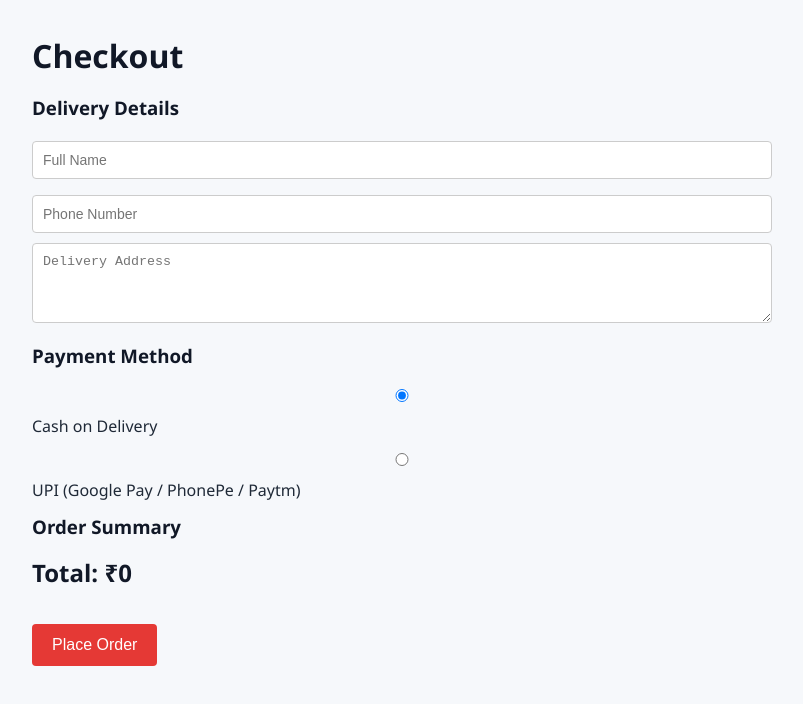
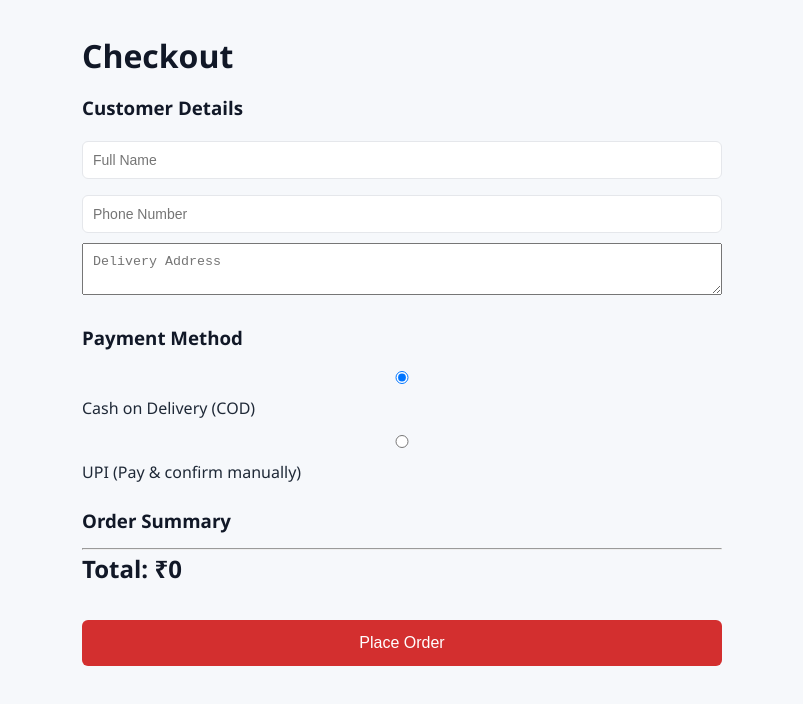
Before and after one commit to cahrithikn-crypto/stationarywala, a Next.js app: page /checkout in a window 1280 px wide. Shown: the top 704 px of the page, without its empty margins (238-1041 px from the left). Built offline with nearby package versions, Linux system fonts and the light colour scheme.

Commit message:
Update checkout.js

```diff
--- a/src/pages/checkout.js
+++ b/src/pages/checkout.js
@@ -4,15 +4,18 @@ import { useRouter } from "next/router";
 export default function Checkout() {
   const router = useRouter();
   const [cart, setCart] = useState([]);
-  const [method, setMethod] = useState("COD");
+  const [paymentMethod, setPaymentMethod] = useState("COD");
+  const [loading, setLoading] = useState(false);
 
+  // Customer details
   const [name, setName] = useState("");
   const [phone, setPhone] = useState("");
   const [address, setAddress] = useState("");
 
+  // Load cart
   useEffect(() => {
-    const stored = JSON.parse(localStorage.getItem("cart")) || [];
-    setCart(stored);
+    const storedCart = JSON.parse(localStorage.getItem("cart")) || [];
+    setCart(storedCart);
   }, []);
 
   const total = cart.reduce(
@@ -26,128 +29,121 @@ export default function Checkout() {
       return;
     }
 
-    const order = {
-      customer: { name, phone, address },
-      items: cart,
-      total,
-      paymentMethod: method,
-      status: method === "COD" ? "Pending" : "Paid",
-    };
+    setLoading(true);
 
-    await fetch("/api/orders", {
+    const res = await fetch("/api/orders", {
       method: "POST",
       headers: { "Content-Type": "application/json" },
-      body: JSON.stringify(order),
+      body: JSON.stringify({
+        customer: { name, phone, address },
+        items: cart,
+        total,
+        paymentMethod,
+        status: paymentMethod === "COD" ? "Pending" : "Paid",
+      }),
     });
 
-    localStorage.removeItem("cart");
-    alert("Order placed successfully!");
-    router.push("/");
+    if (res.ok) {
+      localStorage.removeItem("cart");
+      alert("Order placed successfully!");
+      router.push("/");
+    } else {
+      alert("Something went wrong");
+    }
+
+    setLoading(false);
   }
 
   return (
-    <div style={{ padding: 30, maxWidth: 800, margin: "auto" }}>
+    <div style={{ padding: 30, maxWidth: 700, margin: "auto" }}>
       <h1>Checkout</h1>
 
       {/* CUSTOMER DETAILS */}
-      <h3>Delivery Details</h3>
+      <h3>Customer Details</h3>
+
       <input
         placeholder="Full Name"
         value={name}
         onChange={(e) => setName(e.target.value)}
-        style={input}
+        style={{ width: "100%", padding: 10, marginBottom: 10 }}
       />
+
       <input
         placeholder="Phone Number"
         value={phone}
         onChange={(e) => setPhone(e.target.value)}
-        style={input}
+        style={{ width: "100%", padding: 10, marginBottom: 10 }}
       />
+
       <textarea
         placeholder="Delivery Address"
         value={address}
         onChange={(e) => setAddress(e.target.value)}
-        style={{ ...input, height: 80 }}
+        style={{ width: "100%", padding: 10, marginBottom: 20 }}
       />
 
       {/* PAYMENT METHOD */}
       <h3>Payment Method</h3>
 
-      <label style={radio}>
+      <label style={{ display: "block", marginBottom: 8 }}>
         <input
           type="radio"
-          checked={method === "COD"}
-          onChange={() => setMethod("COD")}
-        />
-        Cash on Delivery
+          value="COD"
+          checked={paymentMethod === "COD"}
+          onChange={() => setPaymentMethod("COD")}
+        />{" "}
+        Cash on Delivery (COD)
       </label>
 
-      <label style={radio}>
+      <label style={{ display: "block", marginBottom: 20 }}>
         <input
           type="radio"
-          checked={method === "UPI"}
-          onChange={() => setMethod("UPI")}
-        />
-        UPI (Google Pay / PhonePe / Paytm)
+          value="UPI"
+          checked={paymentMethod === "UPI"}
+          onChange={() => setPaymentMethod("UPI")}
+        />{" "}
+        UPI (Pay & confirm manually)
       </label>
-
-      {/* UPI INFO */}
-      {method === "UPI" && (
-        <div
-          style={{
-            background: "#f5f5f5",
-            padding: 15,
-            borderRadius: 6,
-            marginTop: 10,
-          }}
-        >
-          <p>
-            Pay via UPI to:
-            <br />
-            <strong>stationarywala@upi</strong>
-          </p>
-          <p>After payment, click Place Order</p>
-        </div>
-      )}
 
       {/* ORDER SUMMARY */}
       <h3>Order Summary</h3>
+
       {cart.map((item) => (
-        <div key={item._id}>
-          {item.name} × {item.qty} = ₹{item.price * item.qty}
+        <div
+          key={item._id}
+          style={{
+            display: "flex",
+            justifyContent: "space-between",
+            marginBottom: 6,
+          }}
+        >
+          <span>
+            {item.name} × {item.qty}
+          </span>
+          <span>₹{item.price * item.qty}</span>
         </div>
       ))}
 
+      <hr />
       <h2>Total: ₹{total}</h2>
 
+      {/* PLACE ORDER */}
       <button
         onClick={placeOrder}
+        disabled={loading}
         style={{
           marginTop: 20,
-          padding: "12px 20px",
-          background: "#e53935",
+          width: "100%",
+          padding: "14px",
+          background: "#d32f2f",
           color: "#fff",
           border: "none",
+          fontSize: 16,
           cursor: "pointer",
-          fontSize: 16,
-          borderRadius: 4,
         }}
       >
-        Place Order
+        {loading ? "Placing Order..." : "Place Order"}
       </button>
     </div>
   );
 }
-
-const input = {
-  width: "100%",
-  padding: 10,
-  marginBottom: 10,
-  border: "1px solid #ccc",
-  borderRadius: 4,
-};
-
-const radio = {
-  display: "block",
-  marginBottom: 8,
-};
```
